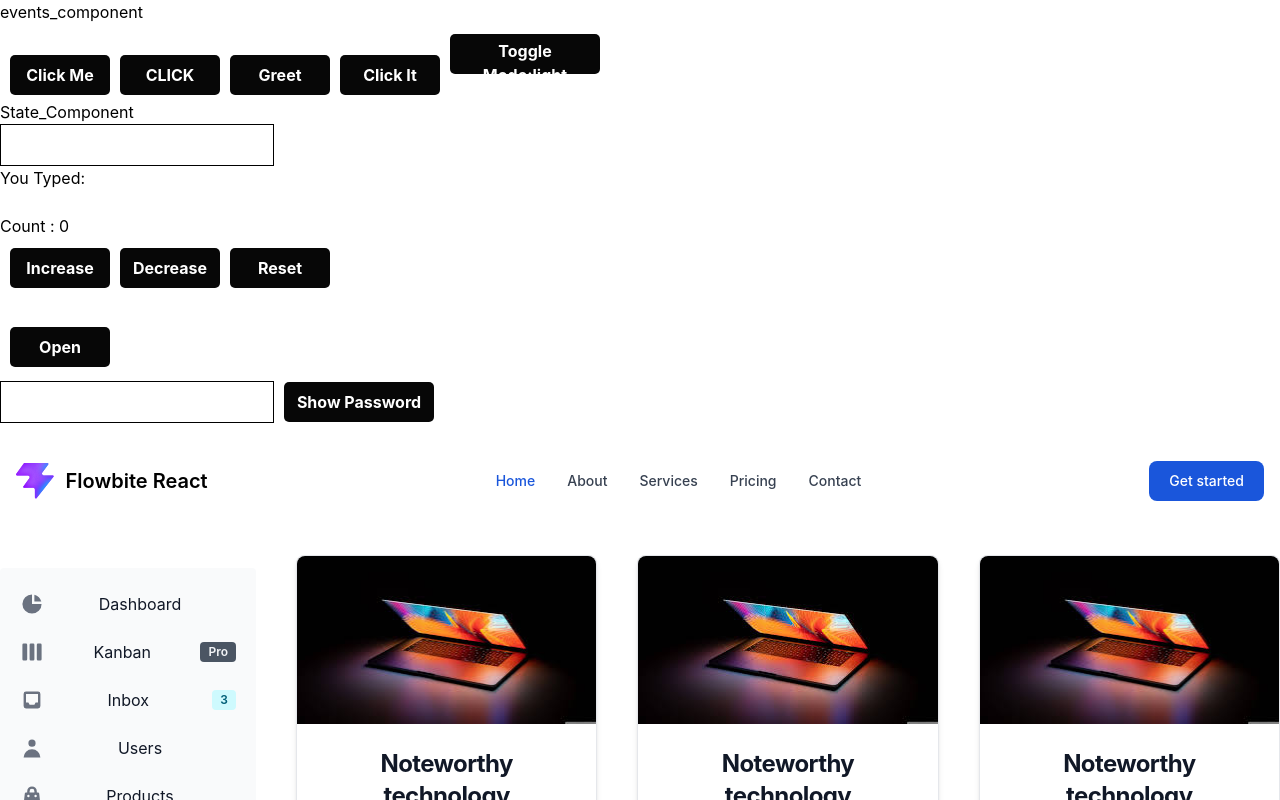
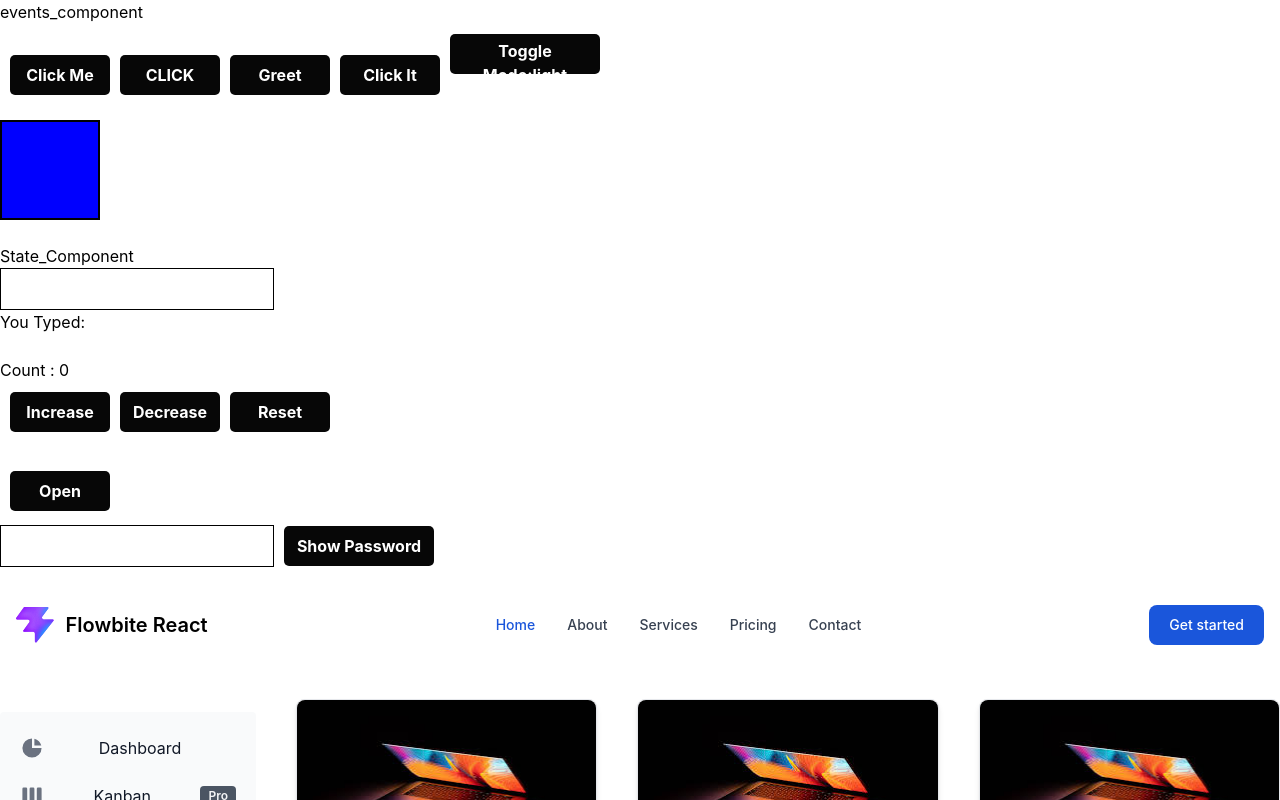
Before and after one commit to eshapatel2005/React_JS_Dashboard_Flowbite_Props, a React (Vite) app: page / in a window 1280 px wide. Shown: the top 800 px of the page. Built offline with nearby package versions, Linux system fonts and the light colour scheme.

Commit message:
Hover Change Color

```diff
--- a/src/components/Events_Component.jsx
+++ b/src/components/Events_Component.jsx
@@ -21,6 +21,9 @@ function Event_Component() {
     //Toggle Light/Dark Mode
     const [mode,setMode]=useState("light");
 
+    //color hover event
+    const [color,setColor]=useState("blue");
+
   return (
     <>
         <div>events_component</div>
@@ -39,6 +42,9 @@ function Event_Component() {
 
         {/* Toggle Light/Dark Mode */}
         <button className='btn2' onClick={()=>setMode(mode==="light"?"dark":"light")}>Toggle Mode:{mode}</button>
+
+        {/* Color hover event */}
+        <div style={{width: "100px", height: "100px",backgroundColor:color,marginTop: "20px",border: "2px solid black"}} onMouseEnter={()=>setColor("red")} onMouseLeave={()=>setColor("pink")}></div>
     </>
   )
 }
```
